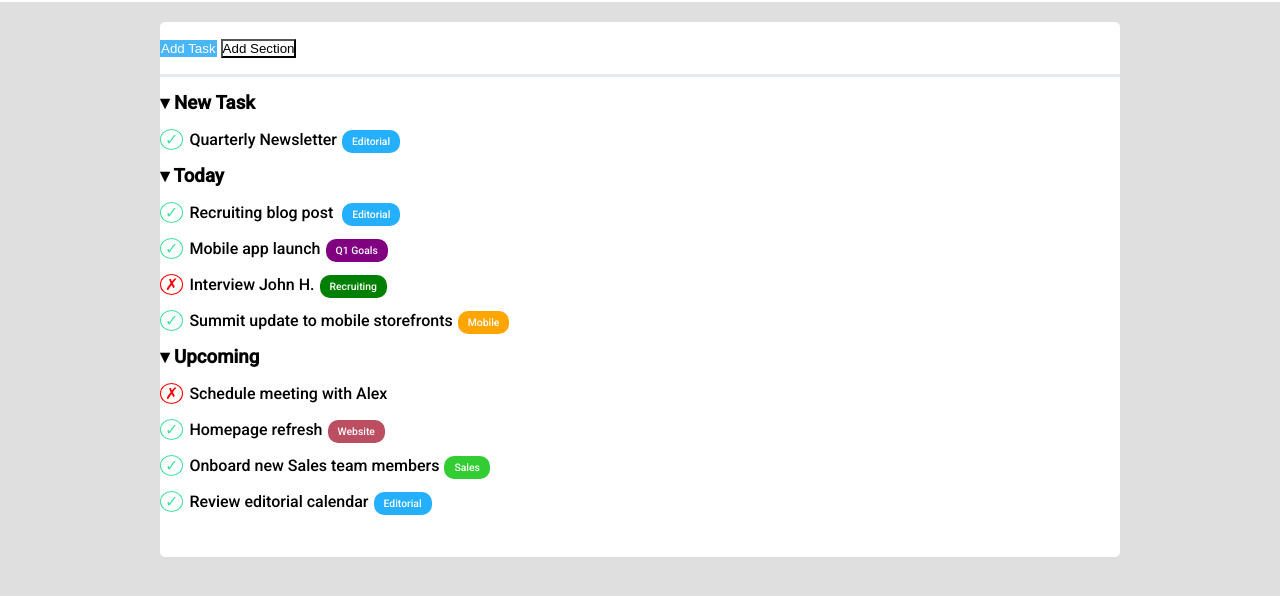
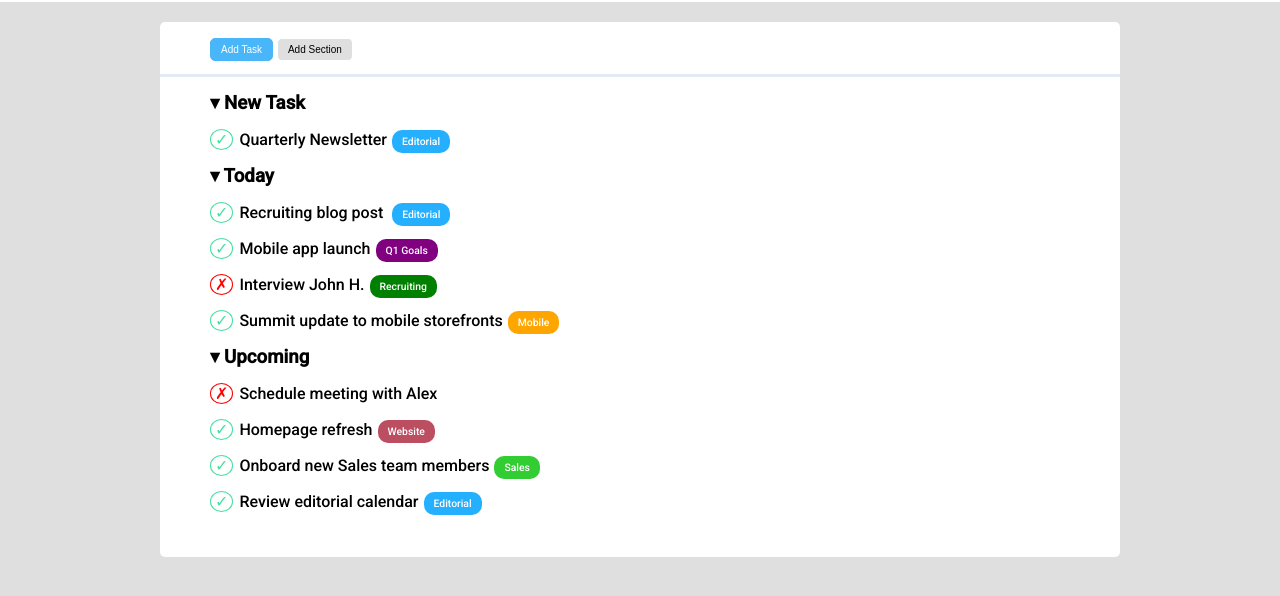
Before and after one commit to ManasseDettoMana/html-css-toboolist, a plain HTML site: page index.html in a window 1280 px wide. Shown: the part 98-694 px from the top of the page. Drawn offline with Linux system fonts and the light colour scheme.

Commit message:
css's tag fixed

```diff
--- a/css/style.css
+++ b/css/style.css
@@ -60,11 +60,16 @@ li{
 
 }
 
-.paddind-side{
+.padding-side{
     padding: 0 50px;
 }
 
-
+.btn{
+    padding: 5px 10px;
+    border-radius: 5px;
+    font-size: 10px;
+    border: none;
+}
 .btn-blue{
     background-color: rgb(74, 182, 250);
     color: white;
@@ -73,7 +78,8 @@ li{
 
 .btn-white{
     background-color: white;
-    border: 1px solid background-color: rgb(223, 223, 223);
+    border: 1px solid white;
+    background-color: rgb(223, 223, 223);
 }
 
 
```
